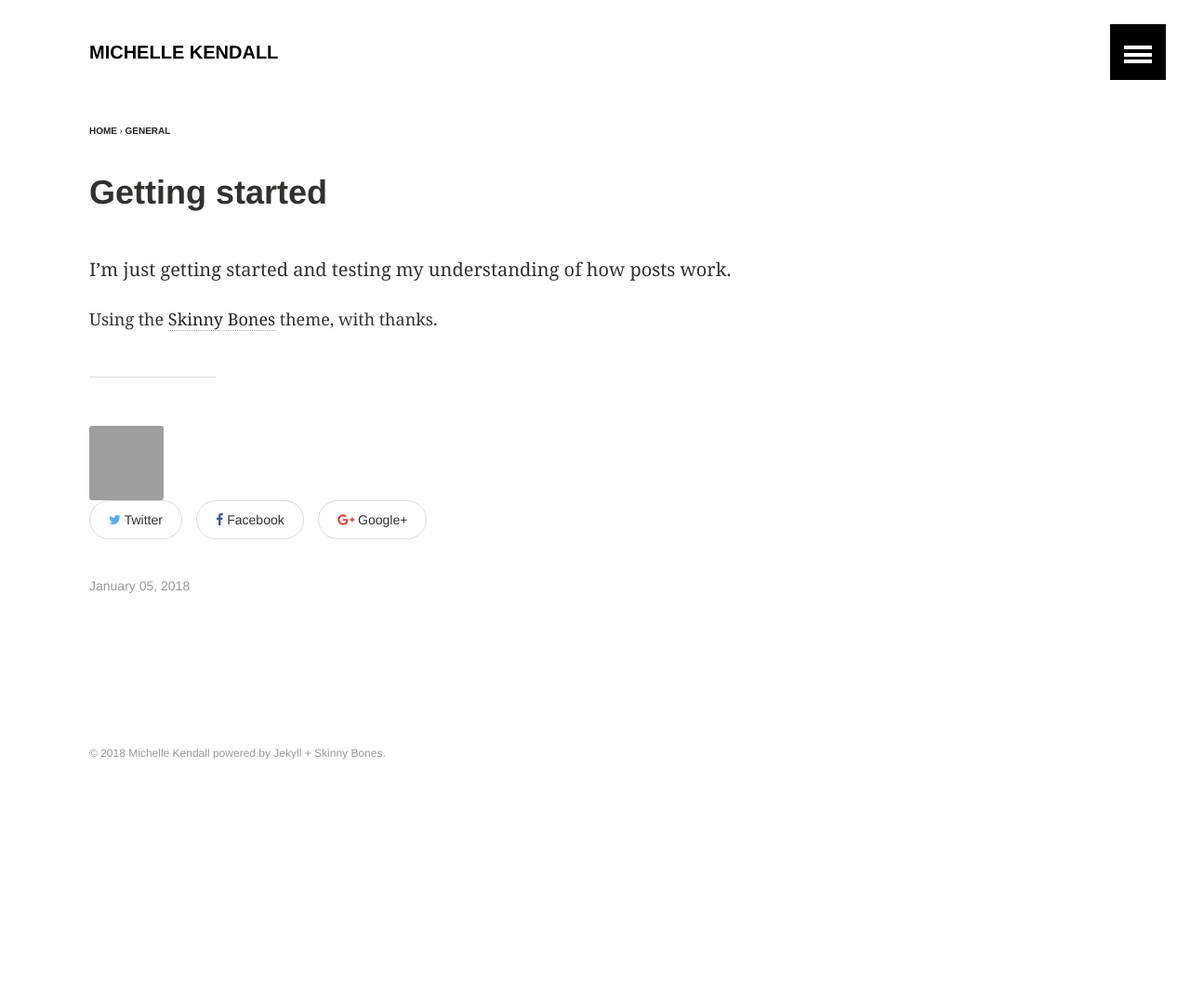
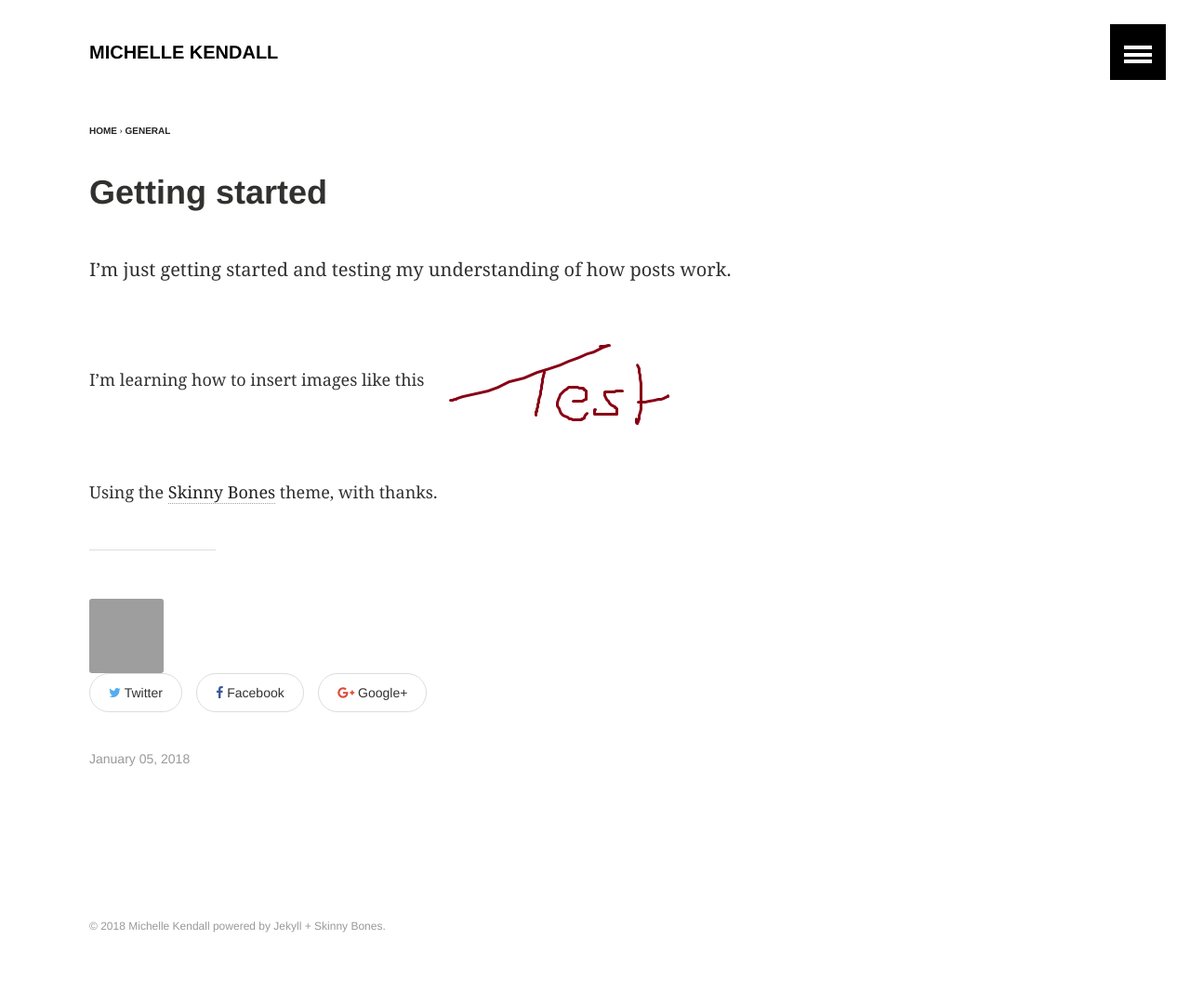
Before and after one commit to MichelleKendall/MichelleKendall.github.io, a Jekyll site: the page built from _posts/2018-01-05-Getting-started.md, in a window 1280 px wide. Shown: the whole page at 93% size. Built offline with Jekyll 4.4.1, drawn with Linux system fonts in a browser that asks for light colours; before the commit the page ends 900 px from its top, so only the background shows below that.

Commit message:
Adding a test image

```diff
--- a/_posts/2018-01-05-Getting-started.md
+++ b/_posts/2018-01-05-Getting-started.md
@@ -7,4 +7,6 @@
 
 I'm just getting started and testing my understanding of how posts work.
 
+I'm learning how to insert images like this ![Test image]({{ "/images/test.png" | absolute_url }})
+
 Using the [Skinny Bones](https://github.com/mmistakes/skinny-bones-jekyll) theme, with thanks.
```
